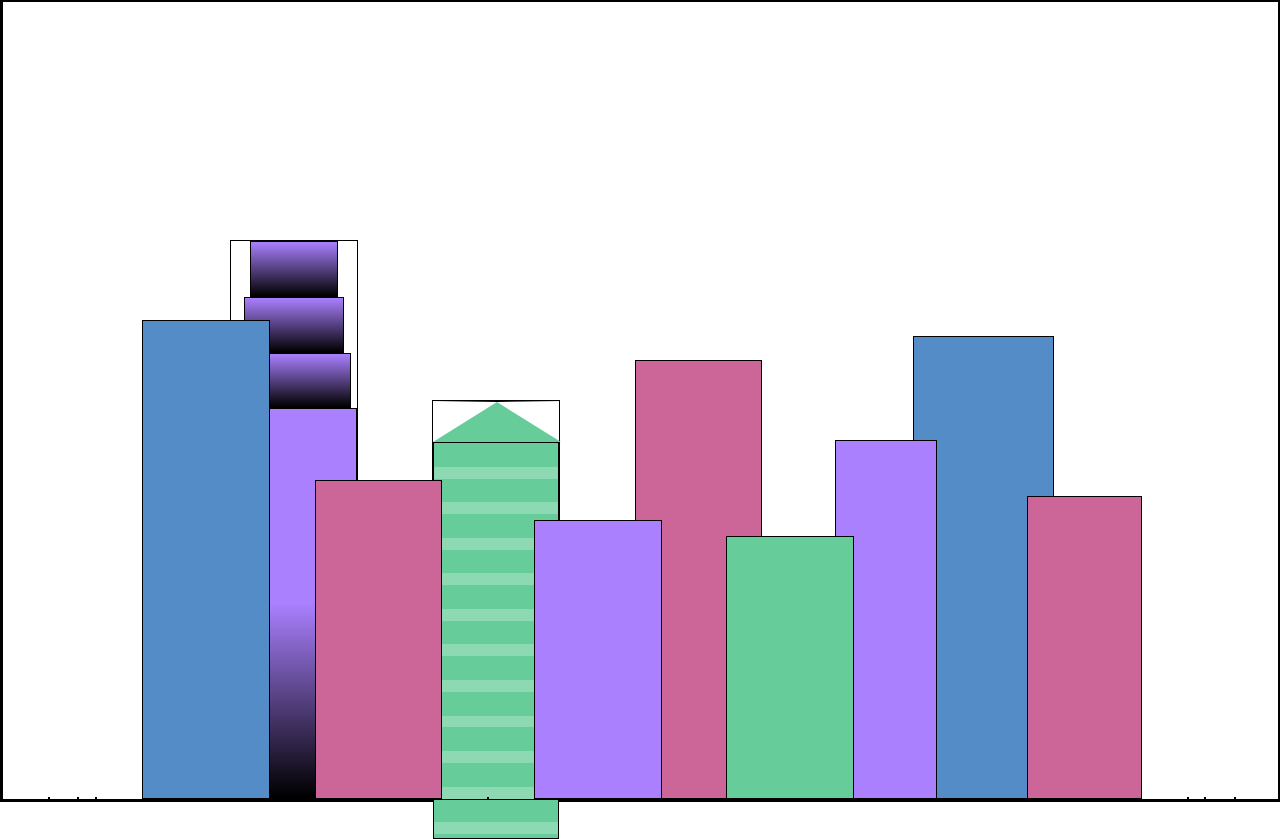
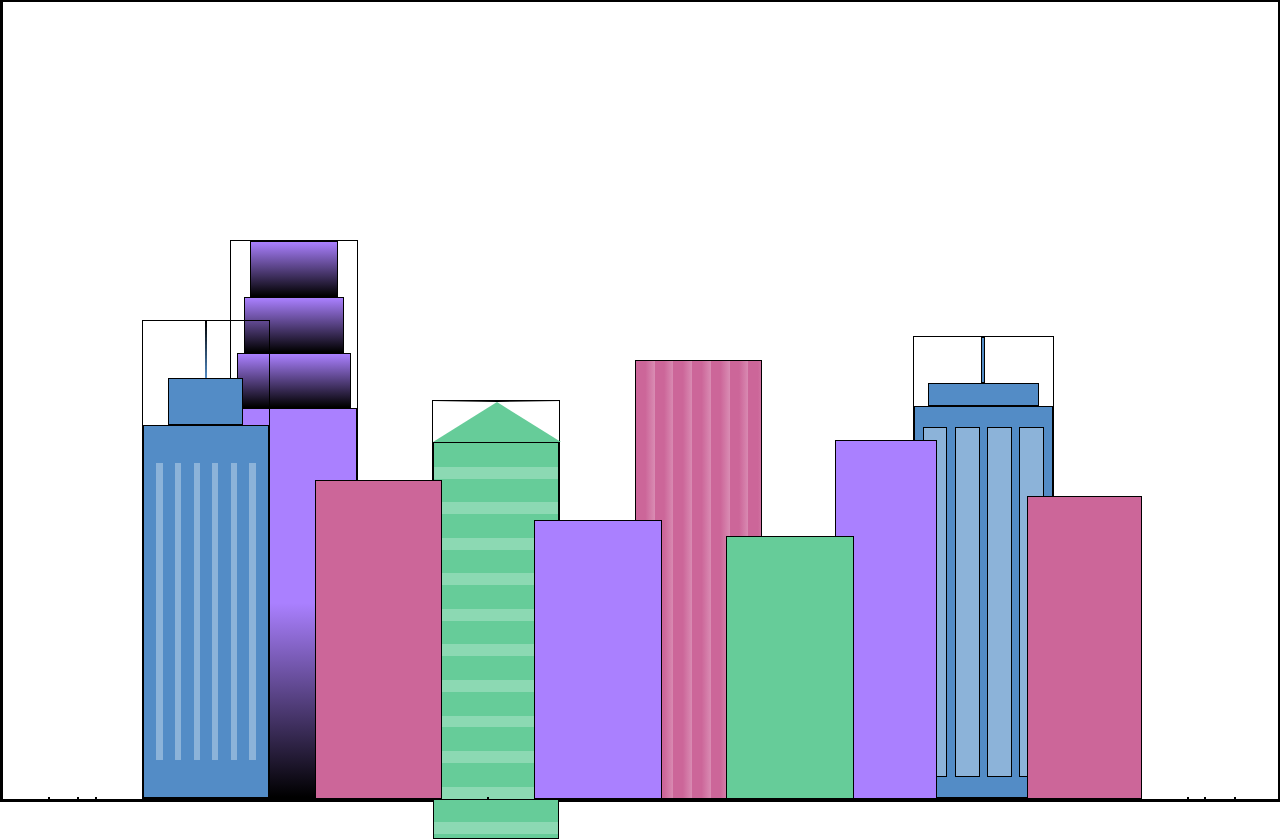
Before and after one commit to LiecardoAntonio/FCCCSSVariables, a plain HTML site: page index.html in a window 1280 px wide. Drawn offline with Linux system fonts and the light colour scheme.

Commit message:
progress

```diff
--- a/index.html
+++ b/index.html
@@ -10,7 +10,7 @@
     <div class="background-buildings">
       <div class="empty-div"></div> <!--empty div just to space in the building, so it appears closer to each other-->
       <div class="empty-div"></div>
-      <div class="bb1">
+      <div class="bb1 building-wrap">
         <div class="bb1a bb1-window"></div>
         <div class="bb1b bb1-window"></div>
         <div class="bb1c bb1-window"></div>
@@ -22,7 +22,16 @@
       </div>
       <div class="bb3"></div>
       <div class="empty-div"></div>
-      <div class="bb4"></div>
+      <div class="bb4 building-wrap">
+        <div class="bb4a"></div>
+        <div class="bb4b"></div>
+        <div class="bb4c window-wrap">
+          <div class="bb4-window"></div>
+          <div class="bb4-window"></div>
+          <div class="bb4-window"></div>
+          <div class="bb4-window"></div>
+        </div>
+      </div>
       <div class="empty-div"></div>
       <div class="empty-div"></div>
     </div>
@@ -30,7 +39,11 @@
     <div class="foreground-buildings">
       <div class="empty-div"></div>
       <div class="empty-div"></div>
-      <div class="fb1"></div>
+      <div class="fb1 building-wrap">
+        <div class="fb1a"></div>
+        <div class="fb1b"></div>
+        <div class="fb1c"></div>
+      </div>
       <div class="fb2"></div>
       <div class="empty-div"></div>
       <div class="fb3"></div>
--- a/styles.css
+++ b/styles.css
@@ -6,6 +6,7 @@
   --window-color1: black;
   --window-color2: #8cd9b3;
   --window-color3: #d98cb3;
+  --window-color4: #8cb3d9;
 }
 
 * {
@@ -29,14 +30,23 @@ body {
   top: 0;
 }
 
+.building-wrap {
+  display: flex;
+  flex-direction: column;
+  align-items: center;
+}
+
+.window-wrap {
+  display: flex;
+  align-items: center;
+  justify-content: space-evenly;
+}
+
 /*BACKGROUND BUILDINGS - "bb" stands for "background building"*/
 
 .bb1 {
   width: 10%;
   height: 70%;
-  display: flex;
-  flex-direction: column;
-  align-items: center;
   /*--building-color1: #999;*/ /*declaring variable in CSS*/
   /*--building-color1: #aa80ff;*/
   /*variable is useful so that u can change the value of the color anytime, and every single element associated with it will also get changed*/
@@ -112,12 +122,41 @@ body {
   width: 10%;
   height: 55%;
   background-color: var(--building-color3, pink);
+  background: repeating-linear-gradient(
+    90deg,
+    var(--building-color3),
+    var(--building-color3),
+    var(--window-color3) 15%);
 }
 
 .bb4 {
   width: 11%;
   height: 58%;
-  background-color: var(--building-color4); /*bcoz the variable is now declared on the :root selector, we don't need the fallback-values anymore*/
+  /*background-color: var(--building-color4);*/ /*bcoz the variable is now declared on the :root selector, we don't need the fallback-values anymore*/
+}
+
+.bb4a {
+  width: 3%;
+  height: 10%;
+  background-color: var(--building-color4);
+}
+
+.bb4b {
+  width: 80%;
+  height: 5%;
+  background-color: var(--building-color4);
+}
+
+.bb4c {
+  width: 100%;
+  height: 85%;
+  background-color: var(--building-color4);
+}
+
+.bb4-window {
+  width: 18%;
+  height: 90%;
+  background-color: var(--window-color4);
 }
 
 /*FOREGROUND BUILDINGS - "fb" stands for "foreground building"*/
@@ -125,7 +164,31 @@ body {
 .fb1 {
   width: 10%;
   height: 60%;
+}
+
+.fb1a {
+  border-bottom: 7vh solid var(--building-color4);
+}
+
+.fb1b {
+  width: 60%;
+  height: 10%;
   background-color: var(--building-color4);
+}
+
+.fb1c {
+  width: 100%;
+  height: 80%;
+  /*Double linear-gradient*/
+  background: repeating-linear-gradient(
+    90deg,
+    var(--building-color4) 0% 10%, /*0-10 warna ini*/
+    transparent 10% 15% /*10-15 warna ini (on-repeat)*/
+    ),
+    repeating-linear-gradient(
+      var(--building-color4) 0% 10%,
+      var(--window-color4) 10% 90%
+    );
 }
 
 .fb2 {
```
